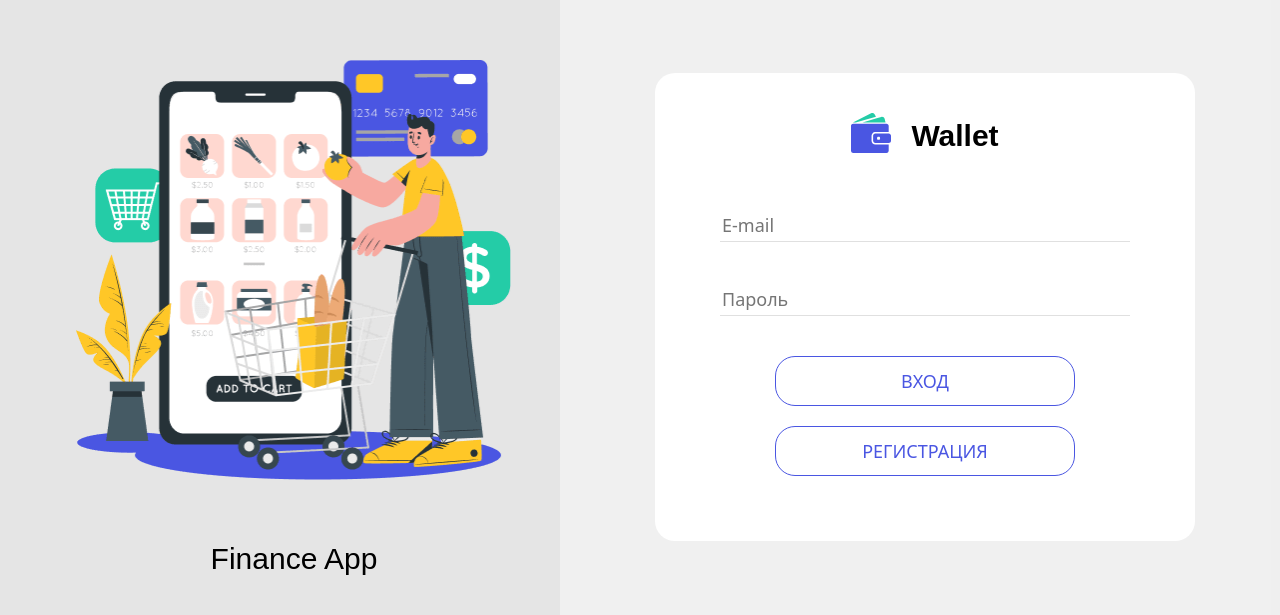
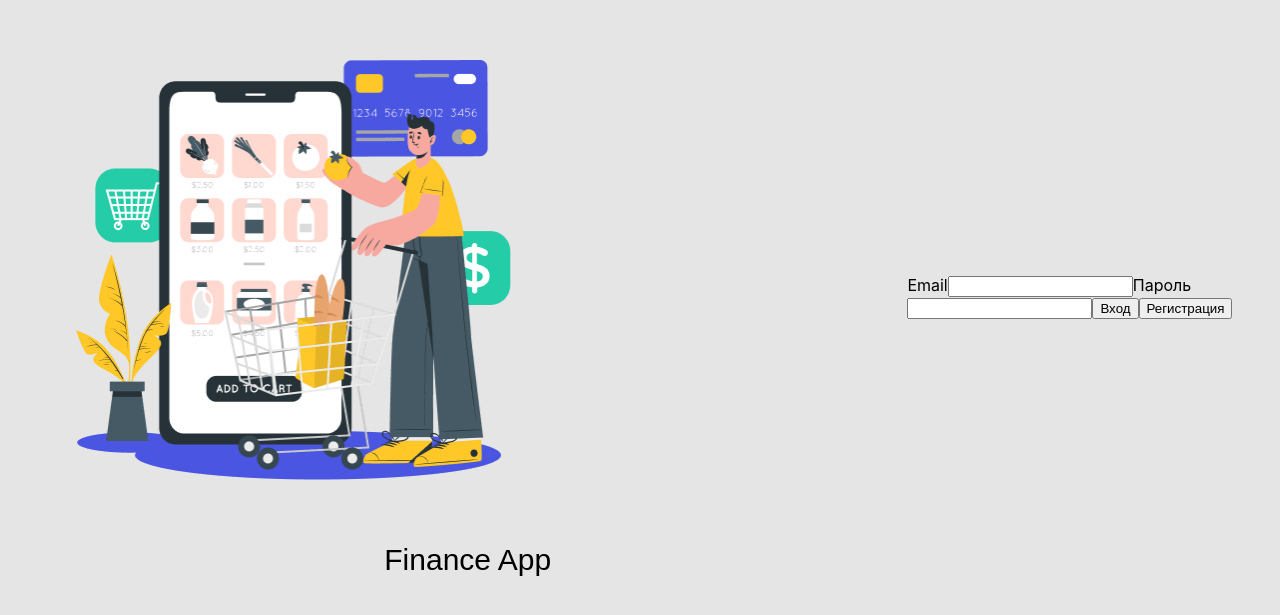
Before and after one commit to yulia535/Wallet-app-frontend, a React (Create React App) app: page /login in a window 1280 px wide. Shown: the part 103-718 px from the top of the page. Built offline with nearby package versions, Linux system fonts and the light colour scheme.

Commit message:
tests-not-to loose

```diff
--- a/package.json
+++ b/package.json
@@ -9,6 +9,7 @@
     "@testing-library/react": "^11.2.6",
     "@testing-library/user-event": "^12.8.3",
     "axios": "^0.21.1",
+    "formik": "^2.2.9",
     "modern-normalize": "^1.0.0",
     "nanoid": "^3.1.25",
     "node-sass": "^5.0.0",
@@ -20,7 +21,8 @@
     "react-scripts": "4.0.3",
     "redux-logger": "^3.0.6",
     "redux-persist": "^6.0.0",
-    "web-vitals": "^1.1.1"
+    "web-vitals": "^1.1.1",
+    "yup": "^0.32.9"
   },
   "scripts": {
     "start": "react-scripts start",
--- a/src/components/TestComponents/LoginFormTest/LoginForm.js
+++ b/src/components/TestComponents/LoginFormTest/LoginForm.js
@@ -1,80 +1,164 @@
-// import mail from '../../img/mail.svg';
-import 'modern-normalize/modern-normalize.css';
 import { authOperations } from '../../../redux/auth';
 import styles from './loginform.module.css';
 import { useState } from 'react';
 import { useDispatch } from 'react-redux';
 import {Link} from 'react-router-dom'
+import { useFormik } from 'formik';
+import * as Yup from 'yup';
 
-export default function LoginForm() {
+const initialValues = { email: '', password: '' };
+
+
+const validationSchema = Yup.object({
+  email: Yup.string().email('Invalid email format').required('Required'),
+  password: Yup.string()
+    .min(6, 'Must contain at least 6 characters')
+    .max(12, 'Must contain max 12 characters')
+    .required('Required'),
+});
+
+
+
+function LoginForm() {
+  // Pass the useFormik() hook initial form values and a submit function that will
+  // be called when the form is submitted
  const dispatch = useDispatch();
 
-    const [user, setUser] = useState({
-      email: '',
-      password: '',
-    });
- ;
+ const [user, setUser] = useState(initialValues);
 
-    const handleChange = evt => {
-      const { name, value } = evt.target;
-            setUser(prevUser => ({ ...prevUser, [name]: value }));
-    };
-
-     const handleSubmit = evt => {
-       evt.preventDefault();
-
-       const { email, password } = user;
+  const onSubmit = values => {
+    const { email, password } = values;
 
            dispatch(authOperations.login({email, password}));
            setUser({
              email: '',
              password: '',
            });
+    // console.log(values);
   };
+  const formik = useFormik({
+    initialValues,
+    onSubmit,
+    validationSchema,
+    // validate,
+  });
+console.log(formik.values.email);
+console.log(formik.values.password);
+  // console.log(user);
+
+
 
   return (
-    <div className={styles.wrapper}>
-      <form action="#" className={styles.form} onSubmit={handleSubmit}>
-        <h2 className={styles.title}>Wallet</h2>
-
-        <label htmlFor="user_email" className={styles.visuallyHidden}>
-          Email
-        </label>
+    <form onSubmit={formik.handleSubmit}>
+      <label htmlFor="email">Email</label>
       <input
-          className={styles.input}
+        id="email"
+        name="email"
         type="email"
-          name="email"
-          value={user.email}
-          // id="email54645656"
-          placeholder="E-mail"
-          onChange={handleChange}
-          required
+        onChange={formik.handleChange}
+        onBlur={formik.handleBlur}
+        value={formik.values.email}
       />
-        {/* <svg className="input-svg" width="24px" height="24px">
-                <use href={mail}></use>
-              </svg> */}
-
-        <label htmlFor="user_password" className={styles.visuallyHidden}>
-          Пароль
-        </label>
+      {formik.touched.email && formik.errors.email ? (
+        <div>{formik.errors.email}</div>
+      ) : null}
+      <label htmlFor="password">Пароль</label>
       <input
-          className={styles.input}
+        id="password"
+        name="password"
         type="password"
-          name="password"
-          value={user.password}
-          // id="password"
-          onChange={handleChange}
-          placeholder="Пароль"
+        onChange={formik.handleChange}
+        onBlur={formik.handleBlur}
+        value={formik.values.password}
       />
-        <button className={styles.button} type="submit">
-          Вход
-        </button>
-        <Link to="/register" className={styles.link}>
-          <button className={styles.button} type="submit">
-            Регистрация
-          </button>
-        </Link>
+      {formik.touched.password && formik.errors.password ? (
+        <div>{formik.errors.password}</div>
+      ) : null}
+      <button type="submit">Вход</button>
+      <button type="submit">Регистрация</button>
     </form>
-    </div>
   );
 }
+
+export default LoginForm;
+
+// // import mail from '../../img/mail.svg';
+// import 'modern-normalize/modern-normalize.css';
+// import { authOperations } from '../../../redux/auth';
+// import styles from './loginform.module.css';
+// import { useState } from 'react';
+// import { useDispatch } from 'react-redux';
+// import {Link} from 'react-router-dom'
+
+// export default function LoginForm() {
+// const dispatch = useDispatch();
+
+//     const [user, setUser] = useState({
+//       email: '',
+//       password: '',
+//     });
+//  ;
+
+//     const handleChange = evt => {
+//       const { name, value } = evt.target;
+//             setUser(prevUser => ({ ...prevUser, [name]: value }));
+//     };
+
+//      const handleSubmit = evt => {
+//        evt.preventDefault();
+
+//        const { email, password } = user;
+
+//        dispatch(authOperations.login({email, password}));
+//        setUser({
+//          email: '',
+//          password: '',
+//        });
+//      };
+
+//   return (
+//     <div className={styles.wrapper}>
+//       <form action="#" className={styles.form} onSubmit={handleSubmit}>
+//         <h2 className={styles.title}>Wallet</h2>
+
+//         <label htmlFor="user_email" className={styles.visuallyHidden}>
+//           Email
+//         </label>
+//         <input
+//           className={styles.input}
+//           type="email"
+//           name="email"
+//           value={user.email}
+//           // id="email54645656"
+//           placeholder="E-mail"
+//           onChange={handleChange}
+//           required
+//         />
+//         {/* <svg className="input-svg" width="24px" height="24px">
+//                 <use href={mail}></use>
+//               </svg> */}
+
+//         <label htmlFor="user_password" className={styles.visuallyHidden}>
+//           Пароль
+//         </label>
+//         <input
+//           className={styles.input}
+//           type="password"
+//           name="password"
+//           value={user.password}
+//           // id="password"
+//           onChange={handleChange}
+//           placeholder="Пароль"
+//         />
+//         <button className={styles.button} type="submit">
+//           Вход
+//         </button>
+//         <Link to="/register" className={styles.link}>
+//           <button className={styles.button} type="submit">
+//             Регистрация
+//           </button>
+//         </Link>
+//       </form>
+//     </div>
+//   );
+// }
```
Also changed, not shown: 1 other file (tests, documents, lock files or other folders). Lines whose indentation alone changed are shown as unchanged.
